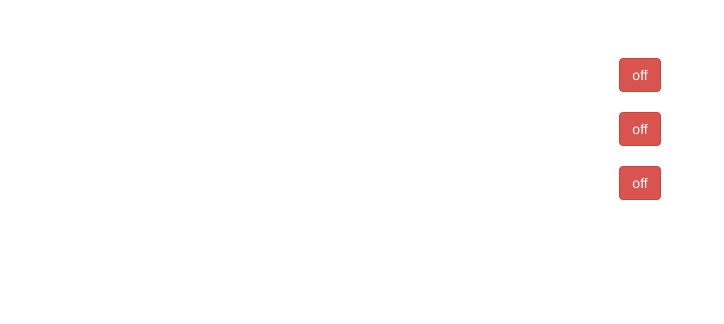
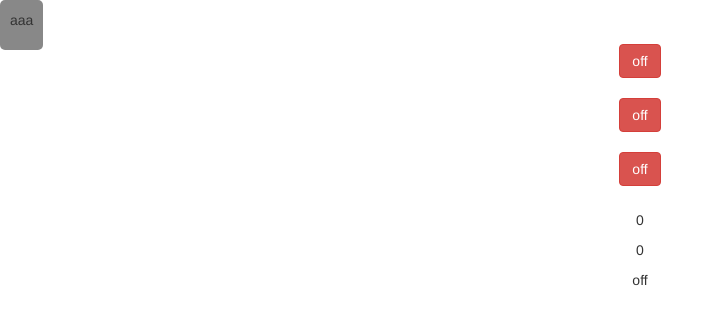
Before and after one commit to Julian-Mostbauer/Visual-Html-Editor, a React (Vite) app in the folder VHE/: page / in a window 1280 px wide. Shown: the top 324 px of the page, without its empty margins (0-724 px from the left). Built offline with nearby package versions, Linux system fonts and the light colour scheme; the HTML template or start-up script is replaced by a standard one.

Commit message:
Mouse Tracker and Movable Item Test

```diff
--- a/VHE/src/App.css
+++ b/VHE/src/App.css
@@ -34,13 +34,20 @@
 }
 
 .card {
-  padding: 2em;
+  padding: 1em;
 }
 
 .card_item {
   padding: 1rem;
 }
 
+.movable_item {
+  padding: 1rem;
+  position: absolute;
+  background-color: #888;
+  border-radius: 5px;
+}
+
 .read-the-docs {
   color: #888;
 }
--- a/VHE/src/App.tsx
+++ b/VHE/src/App.tsx
@@ -1,6 +1,7 @@
 import './App.css'
 import { useState } from 'react'
 import ToggleButton from './compenents/toggleButton.tsx'
+import getMouse from './compenents/mouseTracker.tsx'
 
 function App() {
 
@@ -11,10 +12,22 @@ function App() {
   return (
     <>
       <div className="card">
-      <ToggleButton style="card_item" func={() => setSelected(!selected)} state={selected}/>
-      <ToggleButton style="card_item" func={() => setSelected2(!selected2)} state={selected2}/>
-      <ToggleButton style="card_item" func={() => setSelected3(!selected3)} state={selected3}/>
+        <ToggleButton style="card_item" func={() => setSelected(!selected)} state={selected}/>
+        <ToggleButton style="card_item" func={() => setSelected2(!selected2)} state={selected2}/>
+        <ToggleButton style="card_item" func={() => setSelected3(!selected3)} state={selected3}/>
+      </div>
+      <div>
+      <p>{getMouse().xPos}</p>
+      <p>{getMouse().yPos}</p>
+      <p>{getMouse().pressed ? "on" : "off"}</p>
+      </div>
 
+      <div className="movable_item" style = {{
+        position: "absolute",
+        left: `${getMouse().xPos}px`,
+        top: `${getMouse().yPos}px`,
+      }}>
+        <p>aaa</p>
       </div>
     </>
   )
--- /dev/null
+++ b/VHE/src/compenents/mouseTracker.tsx
@@ -0,0 +1,46 @@
+import { useEffect, useState } from "react";
+
+export default function getMouse() {
+
+    const [mouseX, setMouseX] = useState(0);
+    const [mouseY, setMouseY] = useState(0);
+    const [pressed, setPressed] = useState(false);
+
+    const mouseUpdateHandler = (event: any) => {
+        setMouseX(event.clientX)
+        setMouseY(event.clientY)
+    }
+
+    const mousePressHandler = () => {
+        setPressed(true);
+    }
+
+    const mouseReleaseHandler = () => {
+        setPressed(false);
+    }
+
+    useEffect(()=>{
+        window.addEventListener('mousemove', mouseUpdateHandler);
+        window.addEventListener('mousedown', mousePressHandler);
+        window.addEventListener('mouseup', mouseReleaseHandler);
+        return(()=>{
+            window.removeEventListener('mousemove', mouseUpdateHandler);
+            window.removeEventListener('mousedown', mousePressHandler);
+            window.removeEventListener('mouseup', mouseReleaseHandler);
+        })
+    }, [])
+
+    return new MouseInfoSave(mouseX, mouseY, pressed)
+}
+
+export class MouseInfoSave {
+    xPos;
+    yPos;
+    pressed;
+
+    constructor(xPos: number, yPos: number, pressed: boolean) {
+        this.xPos = xPos;
+        this.yPos = yPos;
+        this.pressed = pressed;
+    }
+}
```
